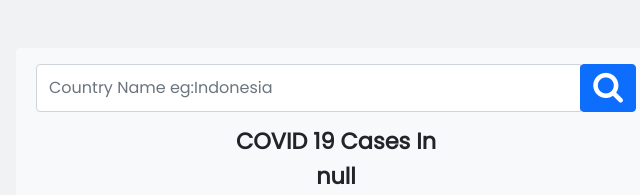
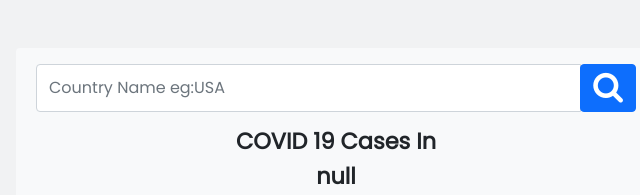
Before and after one commit to danisetiawanid/DIGITALENT-Javascript-API, a plain HTML site: page index.html in a window 1280 px wide. Shown: the top 195 px of the page, 304-944 px from the left. Drawn offline with nearby package versions, Linux system fonts and the light colour scheme; no server answers.

Commit message:
change placeholder

```diff
--- a/index.html
+++ b/index.html
@@ -33,8 +33,8 @@
                   type="text"
                   class="form-control"
                   id="country"
-                  placeholder="Country Name eg:Indonesia"
-                  aria-label="Country Name eg:Indonesia"
+                  placeholder="Country Name eg:USA"
+                  aria-label="Country Name eg:USA"
                   aria-describedby="basic-addon2"
                 />
                 <div class="input-group-append">
```
